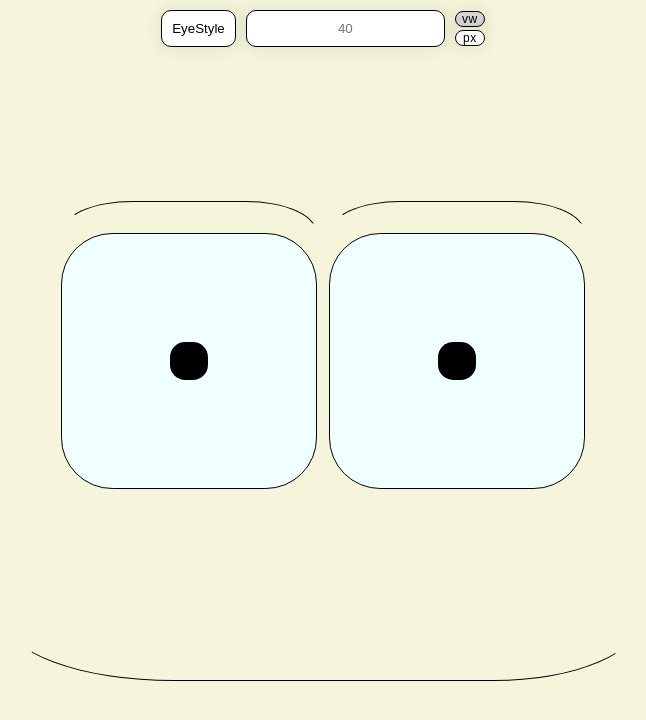
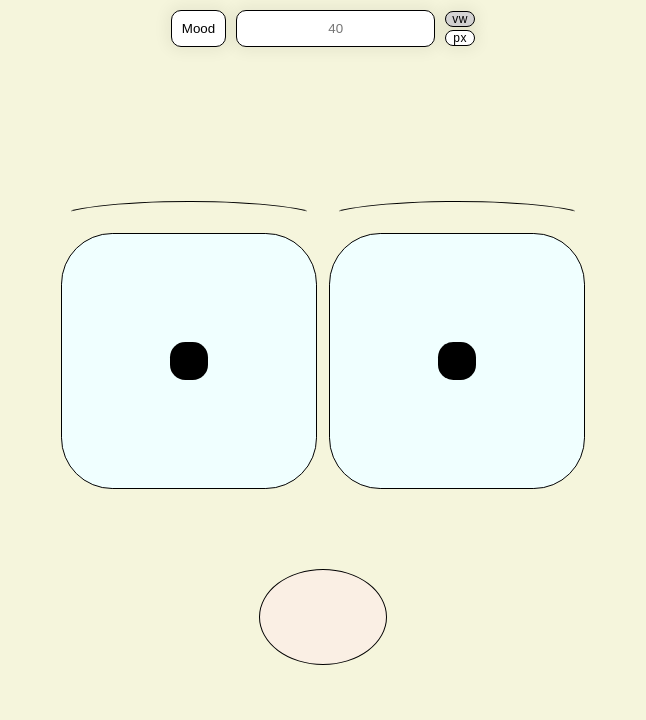
Before and after one commit to mkuenzl/animate-cursor, a React (Create React App) app: page / in a window 1280 px wide. Shown: the top 720 px of the page, without its empty margins (317-963 px from the left). Built offline with nearby package versions, Linux system fonts and the light colour scheme.

Commit message:
added additional face mood / still hard coded

```diff
--- a/src/components/face/Face.jsx
+++ b/src/components/face/Face.jsx
@@ -1,7 +1,7 @@
 import React, { useEffect, useState } from "react";
 import "./Face.css";
 import Eye from "./features/Eye";
-import Eyebrow from "./features/Eyebrow";
+import Brow from "./features/Brow";
 import Mouth from "./features/Mouth";
 
 let containerCenterPositionX = 0;
@@ -14,8 +14,8 @@ function Face() {
 		<div className="container">
 			<div className="face" ref={setPosition}>
 				<div className="eyebrows">
-					<Eyebrow />
-					<Eyebrow />
+					<Brow id="leftBrow" mood="brow-left-surprised" />
+					<Brow id="rightBrow" mood="brow-right-surprised" />
 				</div>
 				<div className="eyes">
 					<Eye id="leftEye" />
--- /dev/null
+++ b/src/components/face/features/Brow.jsx
@@ -0,0 +1,8 @@
+import React from "react";
+import "./Eye.css";
+
+const Brow = ({ id, mood }) => {
+	return <div className={mood} id={id}></div>;
+};
+
+export default Brow;
--- a/src/components/face/features/Eye.css
+++ b/src/components/face/features/Eye.css
@@ -6,7 +6,7 @@
         = 0
  */
 
-.eyebrow {
+.brow-happy {
 	display: flex;
 	width: 40%;
 	height: 100%;
@@ -14,9 +14,34 @@
 	border-color: #000 transparent transparent transparent;
 	border-radius: 50%/4.5vw 4.5vw 0 0;
 	transform: translate(calc(var(--width) * 0.125 * (var(--x))), calc(var(--width) * 0.15 * (var(--y))));
+	transition: border-radius 0.5s ease-in-out;
 }
 
-.eye {
+.brow-left-surprised {
+	display: flex;
+	width: 40%;
+	height: 100%;
+	border: 0.125vw solid #000;
+	border-color: #000 transparent transparent transparent;
+	border-top-left-radius: 100%;
+	border-top-right-radius: 100%;
+	transform: translate(calc(var(--width) * 0.125 * (var(--x))), calc(var(--width) * 0.15 * (var(--y)) - 75%));
+	transition: border-radius 0.5s ease-in-out;
+}
+
+.brow-right-surprised {
+	display: flex;
+	width: 40%;
+	height: 100%;
+	border: 0.125vw solid #000;
+	border-color: #000 transparent transparent transparent;
+	border-top-left-radius: 100%;
+	border-top-right-radius: 100%;
+	transform: translate(calc(var(--width) * 0.125 * (var(--x))), calc(var(--width) * 0.15 * (var(--y)) - 75%));
+	transition: border-radius 0.5s ease-in-out;
+}
+
+.eye-happy {
 	display: flex;
 	width: 40%;
 	height: 80%;
@@ -26,9 +51,10 @@
 	background-color: azure;
 	border-radius: 20%;
 	transform: translate(calc(var(--width) * 0.15 * (var(--x))), calc(var(--width) * 0.2 * (var(--y))));
+	transition: border-radius 0.5s ease-in-out;
 }
 
-.eye-style-round {
+.eye-surprised {
 	display: flex;
 	width: 40%;
 	height: 80%;
@@ -38,6 +64,7 @@
 	background-color: azure;
 	border-radius: 50%;
 	transform: translate(calc(var(--width) * 0.15 * (var(--x))), calc(var(--width) * 0.2 * (var(--y))));
+	transition: border-radius 0.5s ease-in-out;
 }
 /* position of container --positionX --positionY
 var(--x) is mouse position
--- a/src/components/face/features/Eye.jsx
+++ b/src/components/face/features/Eye.jsx
@@ -3,7 +3,7 @@ import "./Eye.css";
 
 const Eye = ({ id }) => {
 	return (
-		<div className="eye" id={id}>
+		<div className="eye-happy" id={id}>
 			<div className="tracker"></div>
 		</div>
 	);
--- a/src/components/face/features/Eyebrow.jsx
+++ /dev/null
@@ -1,8 +0,0 @@
-import React from "react";
-import "./Eye.css";
-
-const Eyebrow = () => {
-	return <div className="eyebrow"></div>;
-};
-
-export default Eyebrow;
--- a/src/components/face/features/Mouth.css
+++ b/src/components/face/features/Mouth.css
@@ -1,8 +1,31 @@
-.mouth {
+.mouth-area {
+	display: flex;
+	width: 100%;
+	height: 100%;
+	align-items: center;
+	justify-content: center;
+}
+
+.mouth-area .happy {
 	display: flex;
 	width: 100%;
 	height: 100%;
 	border: 0.15vw solid #000;
 	border-color: transparent transparent #000 transparent;
 	border-radius: 0 0 17.5vw 40%/7.5vw;
+	transform: translate(calc(var(--width) * 0.05 * (var(--x))), calc(var(--width) * 0.1 * (var(--y))));
+	transition: border-radius 0.5s ease-in-out;
 }
+
+.mouth-area .surprised {
+	display: flex;
+	width: 20%;
+	height: 75%;
+	opacity: 100%;
+	background-color: #ffe6ee6d;
+	border: 0.15vw solid #000;
+	border-color: #000;
+	border-radius: 100%;
+	transform: translate(calc(var(--width) * 0.25 * (var(--x))), calc(var(--width) * 0.1 * (var(--y))));
+	transition: border-radius 0.5s ease-in-out, border-color 0.5s ease-in-out;
+}
--- a/src/components/face/features/Mouth.jsx
+++ b/src/components/face/features/Mouth.jsx
@@ -2,7 +2,11 @@ import React from "react";
 import "./Mouth.css";
 
 const Mouth = () => {
-	return <div className="mouth"></div>;
+	return (
+		<div className="mouth-area">
+			<div className="surprised" id="mouth"></div>
+		</div>
+	);
 };
 
 export default Mouth;
--- a/src/components/form/Form.jsx
+++ b/src/components/form/Form.jsx
@@ -26,7 +26,7 @@ export class Form extends Component {
 
 		return (
 			<div className="input_form">
-				<ButtonSwapper name="EyeStyle" />
+				<ButtonSwapper name="Mood" />
 				<form action="">
 					<div className="container_form-label">
 						<input
--- a/src/components/form/utility/ButtonSwapper.jsx
+++ b/src/components/form/utility/ButtonSwapper.jsx
@@ -7,13 +7,20 @@ const ButtonSwapper = ({ name }) => {
 	const handleClick = (event) => {
 		if (clicked) {
 			setClicked(false);
-			document.getElementById("leftEye").className = "eye";
-			document.getElementById("rightEye").className = "eye";
+			document.getElementById("leftEye").className = "eye-happy";
+			document.getElementById("rightEye").className = "eye-happy";
+			document.getElementById("mouth").className = "happy";
+			document.getElementById("leftBrow").className = "brow-happy";
+			document.getElementById("rightBrow").className = "brow-happy";
 			console.log("eye style: round");
 		} else {
 			setClicked(true);
-			document.getElementById("leftEye").className = "eye-style-round";
-			document.getElementById("rightEye").className = "eye-style-round";
+			document.getElementById("leftEye").className = "eye-surprised";
+			document.getElementById("rightEye").className = "eye-surprised";
+			document.getElementById("mouth").className = "surprised";
+			document.getElementById("leftBrow").className = "brow-left-surprised";
+			document.getElementById("rightBrow").className = "brow-right-surprised";
+
 			console.log("eye style: default");
 		}
 	};
```
